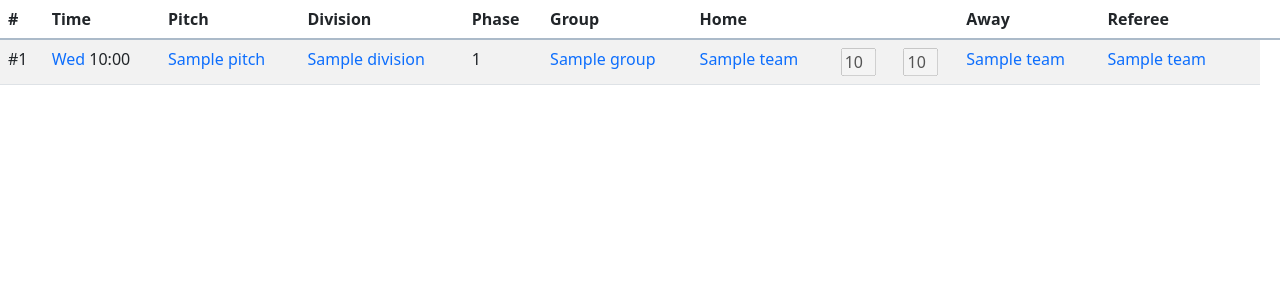
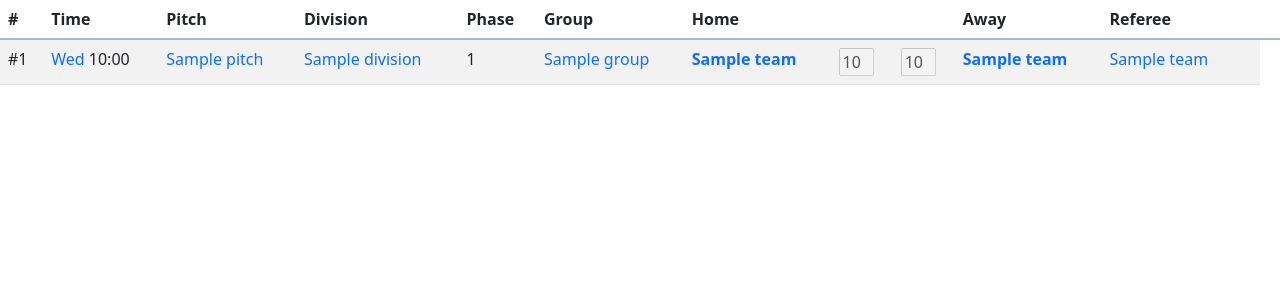
Before and after one commit to Arnostek/TournamentSchedulerDjango, a Django app: a page that uses django/tournament/templates/schedule.html in a window 1280 px wide. Shown: the part 128-428 px from the top of the page. Run offline with Django 3.2, Linux system fonts and the light colour scheme; tables that the repository leaves empty hold one stand-in row (values such as "Sample post"); some libraries are stand-ins or nearby versions.

Commit message:
fw misto font-weight

```diff
--- a/django/tournament/templates/schedule.html
+++ b/django/tournament/templates/schedule.html
@@ -60,7 +60,7 @@
       <td><a href="schedule-division-{{schedule.match.division.id}}">{{schedule.match.division.name}}</a></td>
       <td>{{schedule.match.group.phase}}</td>
       <td><a href="schedule-division-{{schedule.match.division.id}}-group-{{schedule.match.group.id}}">{{schedule.match.group.name}}</a></td>
-      <td {% if schedule.match.home.team %}class="team team-{{schedule.match.home.team.id}} font-weight-bold" onclick="highlightTeamClass({{schedule.match.home.team.id}})"{% endif %}>
+      <td {% if schedule.match.home.team %}class="team team-{{schedule.match.home.team.id}} fw-bold" onclick="highlightTeamClass({{schedule.match.home.team.id}})"{% endif %}>
         {% include "schedule-team.html" with tph=schedule.match.home %}
       </td>
       <td class="score">
@@ -69,7 +69,7 @@
       <td class="score">
         {% include "schedule-score.html" with home_away="away" score=schedule.match.away_score %}
       </td>
-      <td {% if schedule.match.away.team %}class="team team-{{schedule.match.away.team.id}} font-weight-bold" onclick="highlightTeamClass({{schedule.match.away.team.id}})"{% endif %}>
+      <td {% if schedule.match.away.team %}class="team team-{{schedule.match.away.team.id}} fw-bold" onclick="highlightTeamClass({{schedule.match.away.team.id}})"{% endif %}>
         {% include "schedule-team.html" with tph=schedule.match.away %}
       </td>
       <td {% if schedule.match.referee.team %}class="team team-{{schedule.match.referee.team.id}}" onclick="highlightTeamClass({{schedule.match.referee.team.id}})"{% endif %}>
```
